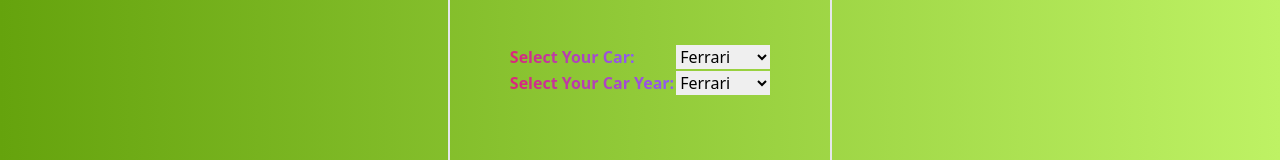
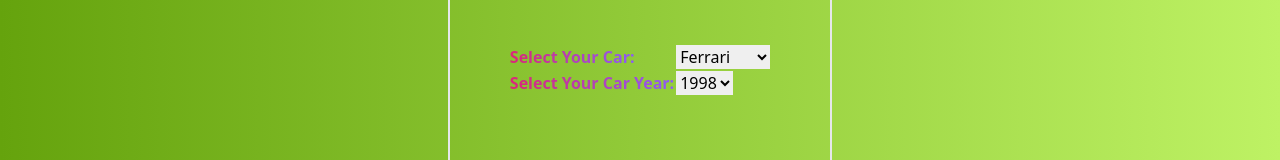
Before and after one commit to Yigityaldiz/react-101, a React (Create React App) app: page / in a window 1280 px wide. Shown: the part 330-490 px from the top of the page. Built offline with nearby package versions, Linux system fonts and the light colour scheme.

Commit message:
Added SelectYear props

```diff
--- a/src/App.js
+++ b/src/App.js
@@ -1,6 +1,7 @@
 
 import React from "react";
 import Select from "./components/select_options";
+import SelectYear from  "./components/selectYear";
 
 
 const options = [
@@ -39,7 +40,7 @@ function App() {
 
               <tr>
                 <td><span class="font-bold bg-clip-text text-transparent bg-gradient-to-r from-pink-600 to-violet-500">Select Your Car Year:</span></td>
-                <td><Select options={options}  /></td>
+                <td><SelectYear options={options}  /></td>
 
 
               </tr>
--- /dev/null
+++ b/src/components/selectYear.jsx
@@ -0,0 +1,17 @@
+export default function SelectYear({options}) {
+
+    return (
+        <div>
+        <select>
+
+          {
+            options.map((option) => (
+                <option value={option.year}>{option.year}</option>))
+
+
+          }
+
+        </select>
+
+      </div>
+      );}
```
Also changed, not shown: src/components/select_options.jsx (+6 -1 lines).
